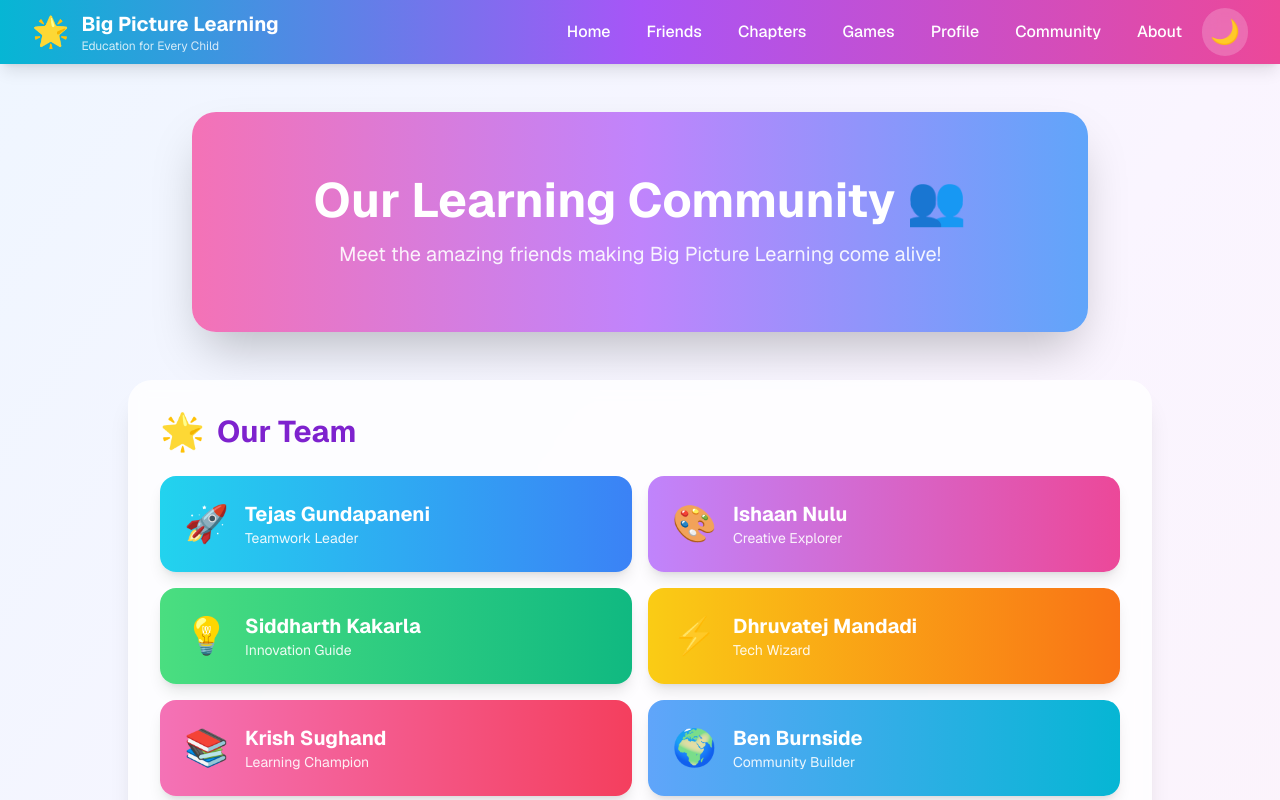
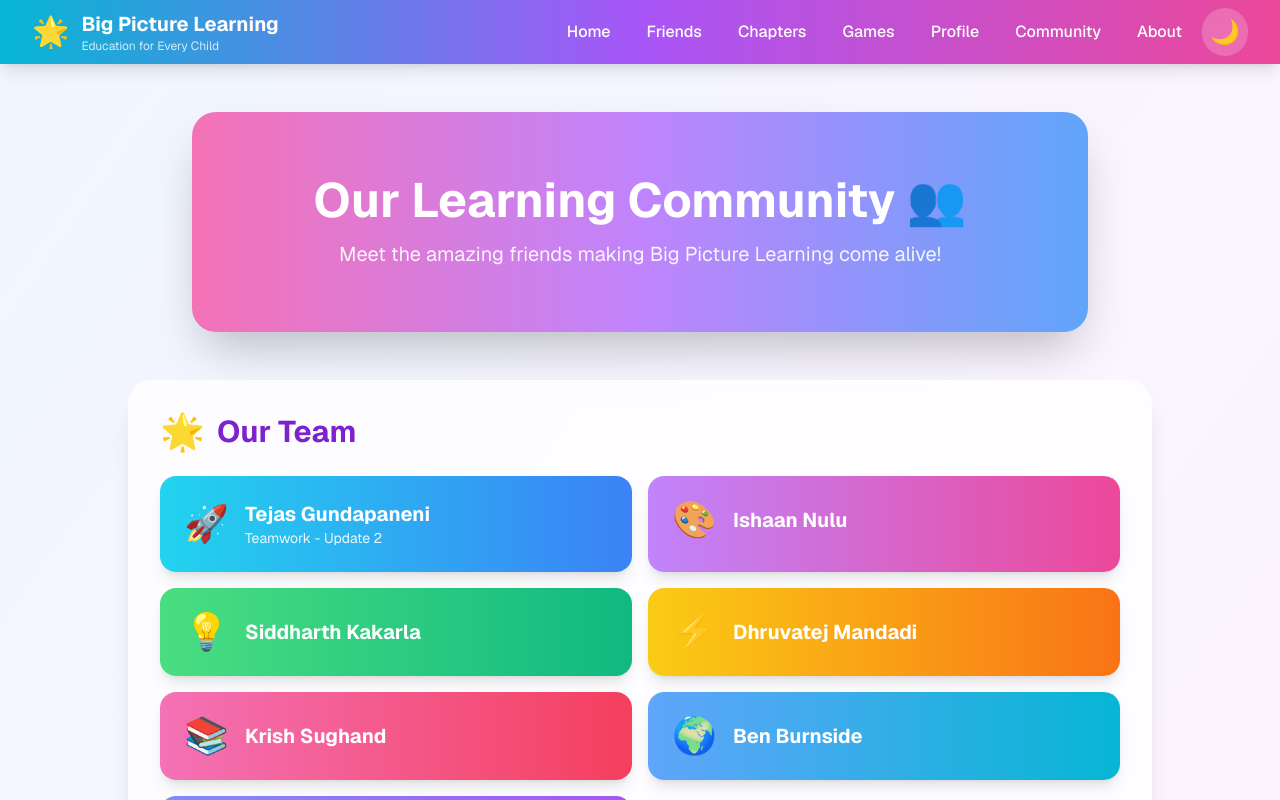
Before and after one commit to InfiniteCoder21/insight-app, a Next.js app: page /friends in a window 1280 px wide. Shown: the top 800 px of the page. Built offline with nearby package versions, Linux system fonts and the light colour scheme.

Commit message:
made change in friends

```diff
--- a/app/friends/page.tsx
+++ b/app/friends/page.tsx
@@ -21,13 +21,13 @@ export default function FriendsPage() {
 
           <div className="grid grid-cols-1 md:grid-cols-2 gap-4">
             {[
-              { name: "Tejas Gundapaneni", role: "Teamwork Leader", gradient: "from-cyan-400 to-blue-500", emoji: "🚀" },
-              { name: "Ishaan Nulu", role: "Creative Explorer", gradient: "from-purple-400 to-pink-500", emoji: "🎨" },
-              { name: "Siddharth Kakarla", role: "Innovation Guide", gradient: "from-green-400 to-emerald-500", emoji: "💡" },
-              { name: "Dhruvatej Mandadi", role: "Tech Wizard", gradient: "from-yellow-400 to-orange-500", emoji: "⚡" },
-              { name: "Krish Sughand", role: "Learning Champion", gradient: "from-pink-400 to-rose-500", emoji: "📚" },
-              { name: "Ben Burnside", role: "Community Builder", gradient: "from-blue-400 to-cyan-500", emoji: "🌍" },
-              { name: "Saikavin Rajarajaswaran", role: "Growth Master", gradient: "from-indigo-400 to-purple-500", emoji: "🌱" },
+              { name: "Tejas Gundapaneni", role: "Teamwork - Update 2", gradient: "from-cyan-400 to-blue-500", emoji: "🚀" },
+              { name: "Ishaan Nulu", role: "", gradient: "from-purple-400 to-pink-500", emoji: "🎨" },
+              { name: "Siddharth Kakarla", role: "", gradient: "from-green-400 to-emerald-500", emoji: "💡" },
+              { name: "Dhruvatej Mandadi", role: "", gradient: "from-yellow-400 to-orange-500", emoji: "⚡" },
+              { name: "Krish Sughand", role: "", gradient: "from-pink-400 to-rose-500", emoji: "📚" },
+              { name: "Ben Burnside", role: "", gradient: "from-blue-400 to-cyan-500", emoji: "🌍" },
+              { name: "Saikavin Rajarajaswaran", role: "", gradient: "from-indigo-400 to-purple-500", emoji: "🌱" },
             ].map((friend, index) => (
               <div
                 key={index}
```
